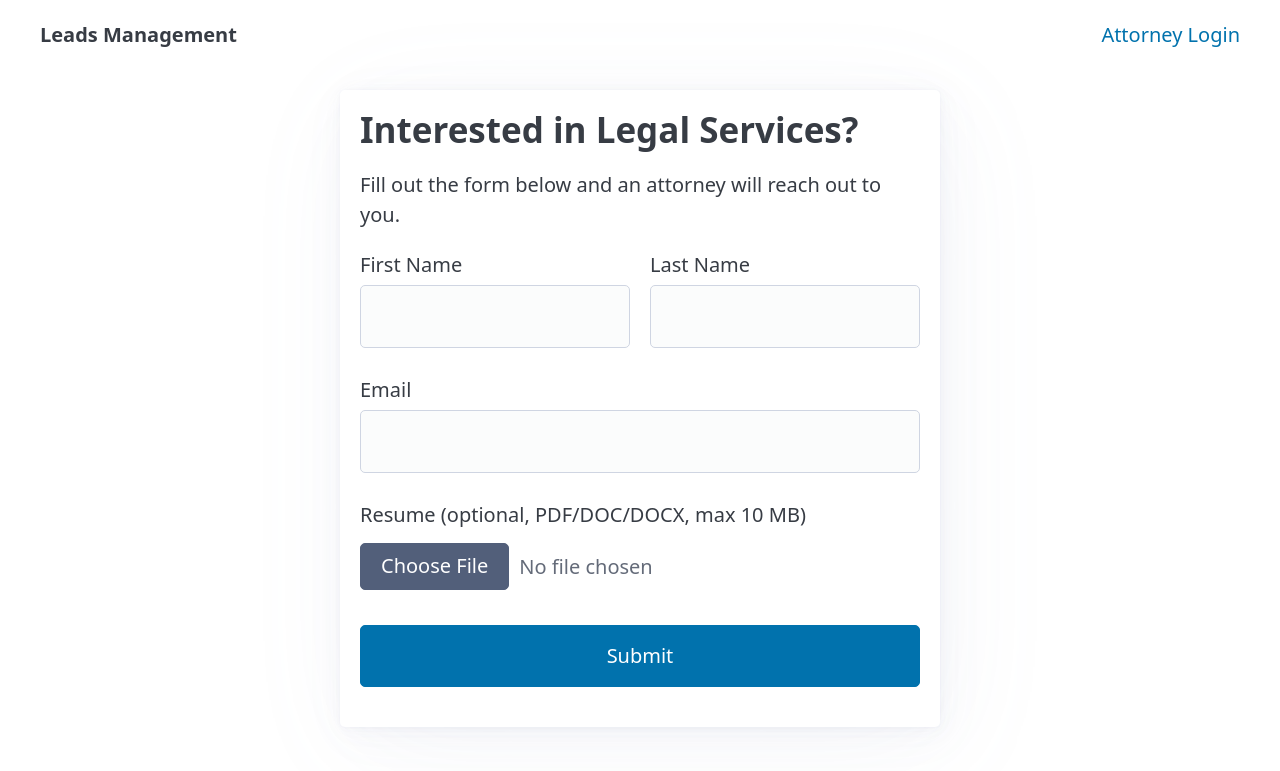
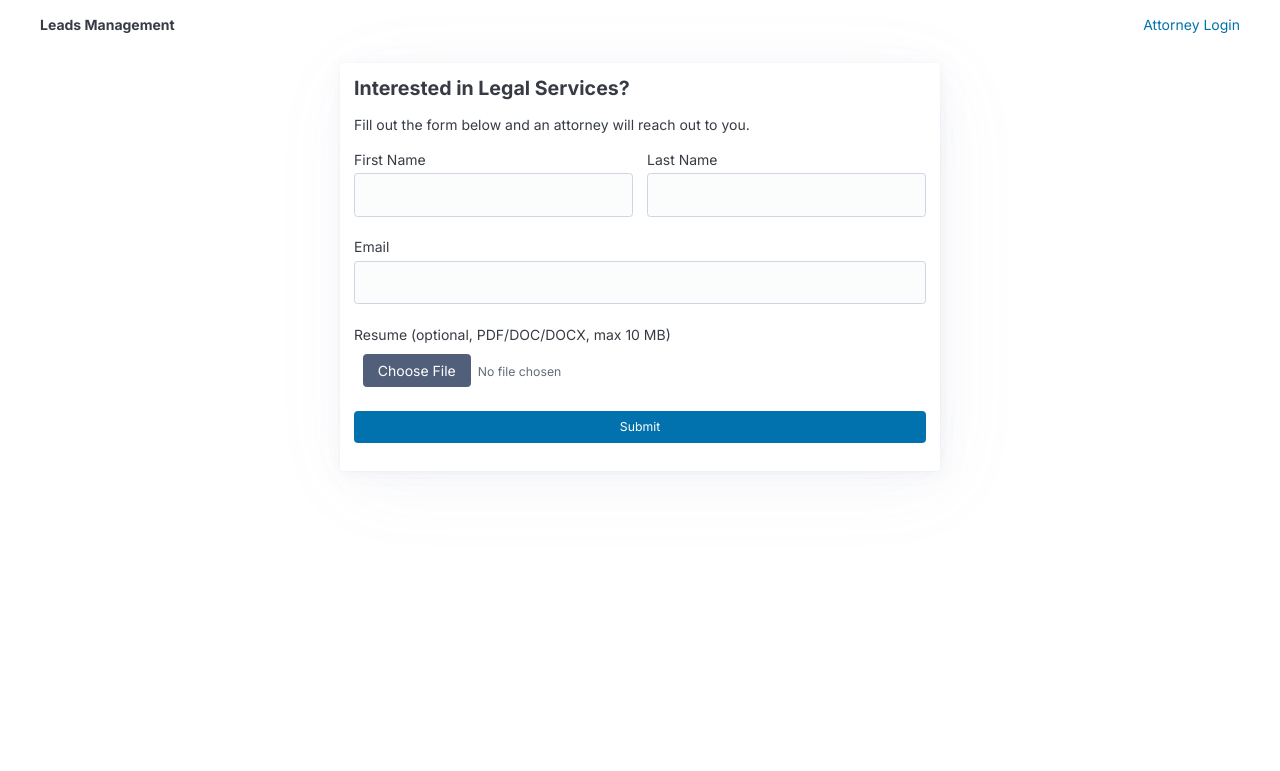
Before and after one commit to yishuangl/LeadsManagement, a FastAPI app: page / in a window 1280 px wide. Shown: the top 771 px of the page. Run offline with FastAPI, Linux system fonts and the light colour scheme; parts of the project's set-up code (start-up, migrations or seed data) failed here and were passed over; some libraries are stand-ins or nearby versions.

Commit message:
Improve style

```diff
--- a/app/static/css/styles.css
+++ b/app/static/css/styles.css
@@ -1,5 +1,52 @@
 /* Leads Management - custom styles */
 
+/* --- Pico CSS overrides --- */
+:root {
+    --pico-font-size: 87.5%;
+    --pico-font-family: "Inter", system-ui, -apple-system, "Segoe UI", "Roboto", "Helvetica Neue", Arial, sans-serif;
+    --pico-border-radius: 0.25rem;
+}
+
+/* Tighter table cell padding */
+table th,
+table td {
+    padding: 0.5rem 0.75rem;
+    vertical-align: middle;
+}
+
+/* Lighter table borders */
+table td {
+    --pico-table-border-color: #e0e0e0;
+}
+
+/* Smaller headings */
+h1 { font-size: 1.75rem; }
+h2 { font-size: 1.4rem; }
+h3 { font-size: 1.15rem; }
+
+/* Nav title link - no underline, inherit color */
+.nav-title {
+    text-decoration: none;
+    color: inherit;
+}
+.nav-title:hover {
+    text-decoration: none;
+    color: inherit;
+}
+
+/* Smaller, tighter buttons and form inputs */
+button,
+[type="submit"],
+[type="button"],
+[role="button"],
+input:not([type="checkbox"]):not([type="radio"]):not([type="range"]),
+select,
+textarea {
+    padding: 0.4rem 0.75rem;
+    font-size: 0.875rem;
+}
+
+/* --- Status badges --- */
 .status-badge {
     display: inline-block;
     padding: 0.2em 0.6em;
@@ -18,10 +65,7 @@
     color: #155724;
 }
 
-table td, table th {
-    vertical-align: middle;
-}
-
+/* --- HTMX indicators --- */
 .htmx-indicator {
     display: none;
 }
--- a/app/templates/base.html
+++ b/app/templates/base.html
@@ -4,6 +4,9 @@
     <meta charset="UTF-8">
     <meta name="viewport" content="width=device-width, initial-scale=1.0">
     <title>{% block title %}Leads Management{% endblock %}</title>
+    <link rel="preconnect" href="https://fonts.googleapis.com">
+    <link rel="preconnect" href="https://fonts.gstatic.com" crossorigin>
+    <link rel="stylesheet" href="https://fonts.googleapis.com/css2?family=Inter:wght@400;500;600;700&display=swap">
     <link rel="stylesheet" href="https://cdn.jsdelivr.net/npm/@picocss/pico@2/css/pico.min.css">
     <link rel="stylesheet" href="/static/css/styles.css">
     <script src="https://unpkg.com/htmx.org@2.0.4"></script>
@@ -11,7 +14,7 @@
 <body>
     <nav class="container">
         <ul>
-            <li><strong>Leads Management</strong></li>
+            <li><a href="/" class="nav-title"><strong>Leads Management</strong></a></li>
         </ul>
         <ul>
             {% block nav_items %}{% endblock %}
--- a/app/templates/dashboard/lead_list.html
+++ b/app/templates/dashboard/lead_list.html
@@ -23,6 +23,7 @@
             <th>Resume</th>
             <th>Status</th>
             <th>Created</th>
+            <th>Updated</th>
             <th>Actions</th>
         </tr>
     </thead>
--- a/app/templates/dashboard/lead_row.html
+++ b/app/templates/dashboard/lead_row.html
@@ -16,6 +16,7 @@
         {% endif %}
     </td>
     <td>{{ lead.created_at.strftime('%Y-%m-%d %H:%M') }}</td>
+    <td>{{ lead.updated_at.strftime('%Y-%m-%d %H:%M') }}</td>
     <td>
         {% if lead.status == "PENDING" %}
         <button
```
